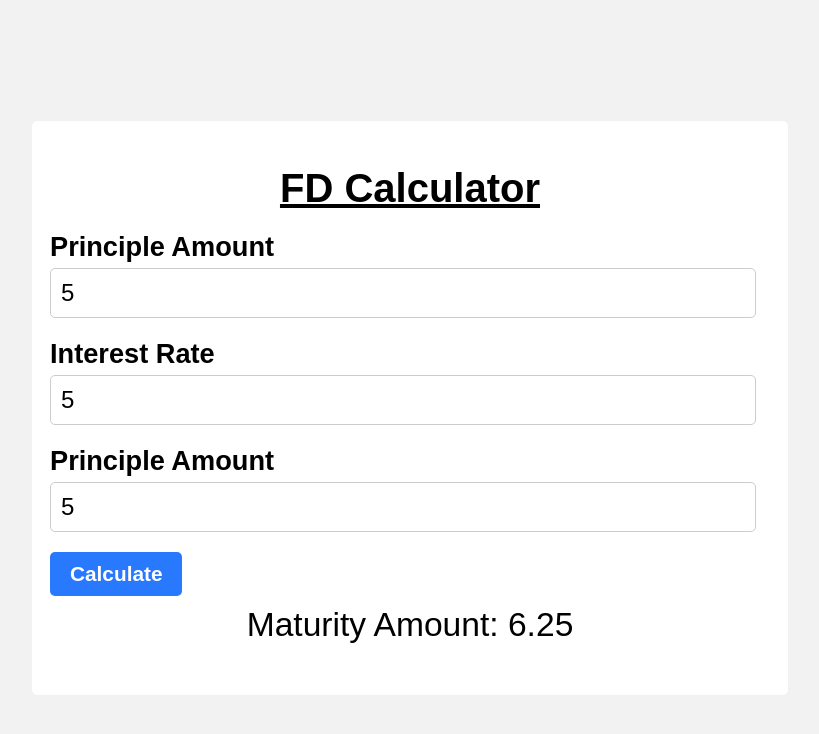
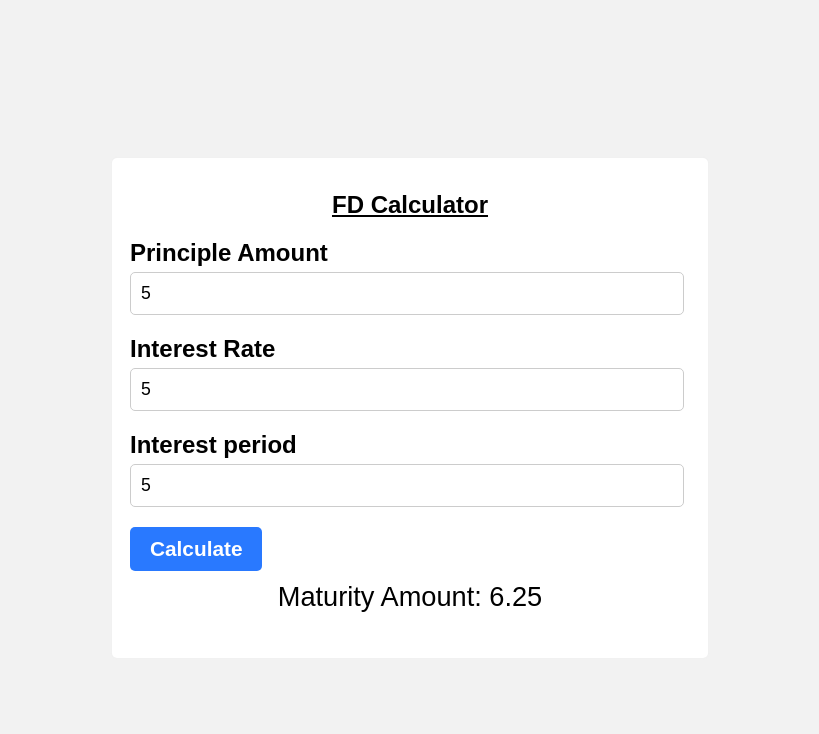
Before and after one commit to MS4LIFE/bank-interest-calculator, a plain HTML site: page index.html in a window 1280 px wide. Both pictures are taken after typing "5", "5", "5" into the empty fields and a click on the button "Calculate". Shown: the whole page, without its empty margins (230-1049 px from the left). Drawn offline with Linux system fonts and the light colour scheme.

Commit message:
Styiling Modification

```diff
--- a/index.html
+++ b/index.html
@@ -20,8 +20,8 @@
             <input type="number" id="interestRate" placeholder="Enter The Interest Rate">
         </div>
         <div class="form-group">
-            <label for="tenure">Principle Amount</label>
-            <input type="number" id="tenure" placeholder="Enter The Tenure In Years">
+            <label for="period">Interest period</label>
+            <input type="number" id="period" placeholder="Enter The Period In Years">
         </div>
 
         <button id="calculateBtn" class="calculate-btn"> Calculate </button>
--- a/main.css
+++ b/main.css
@@ -23,7 +23,7 @@ input[type=number] {
     border-radius: 5px;
     padding: 1.1rem;
     box-shadow: 0px 0px 2px rgba(198, 193, 193, 0.1);
-    max-width: 45rem;
+    max-width: 35rem;
     width: 100%;
 }
 
@@ -33,7 +33,7 @@ input[type=number] {
 }
 
 h1{
-    font-size: 2.5rem;
+    font-size: 1.5rem;
     text-align: center;
     text-decoration: underline;
     margin-bottom: 20px;
@@ -45,18 +45,18 @@ h1{
 .form-group label{
     display: block;
     font-weight: bold;
-    font-size: 1.7rem;
+    font-size: 1.5rem;
     margin-bottom: 5px;
 }
 .form-group input{
     width: 95%;
     padding: 10px;
-    font-size: 1.5rem;
+    font-size: 1.1rem;
     border: 1px solid #ccc;
     border-radius: 5px;
 }
 .result{
-    font-size: 2.1rem;
+    font-size: 1.7rem;
     text-align: center;
     margin-top: 10px;
 }
--- a/main.js
+++ b/main.js
@@ -3,10 +3,10 @@ function calculateMaturityAmount() {
 
     const principle = parseFloat(document.getElementById('principle').value)
     const interestRate = parseFloat(document.getElementById('interestRate').value)
-    const tenure = parseFloat(document.getElementById('tenure').value)
+    const period = parseFloat(document.getElementById('period').value)
 
     //Calculate
-    const maturityAmount = principle + (principle * interestRate * tenure) / 100
+    const maturityAmount = principle + (principle * interestRate * period) / 100
 
     // Display Result
     document.getElementById('result').innerText = `Maturity Amount: ${maturityAmount.toFixed(2)}`
```
